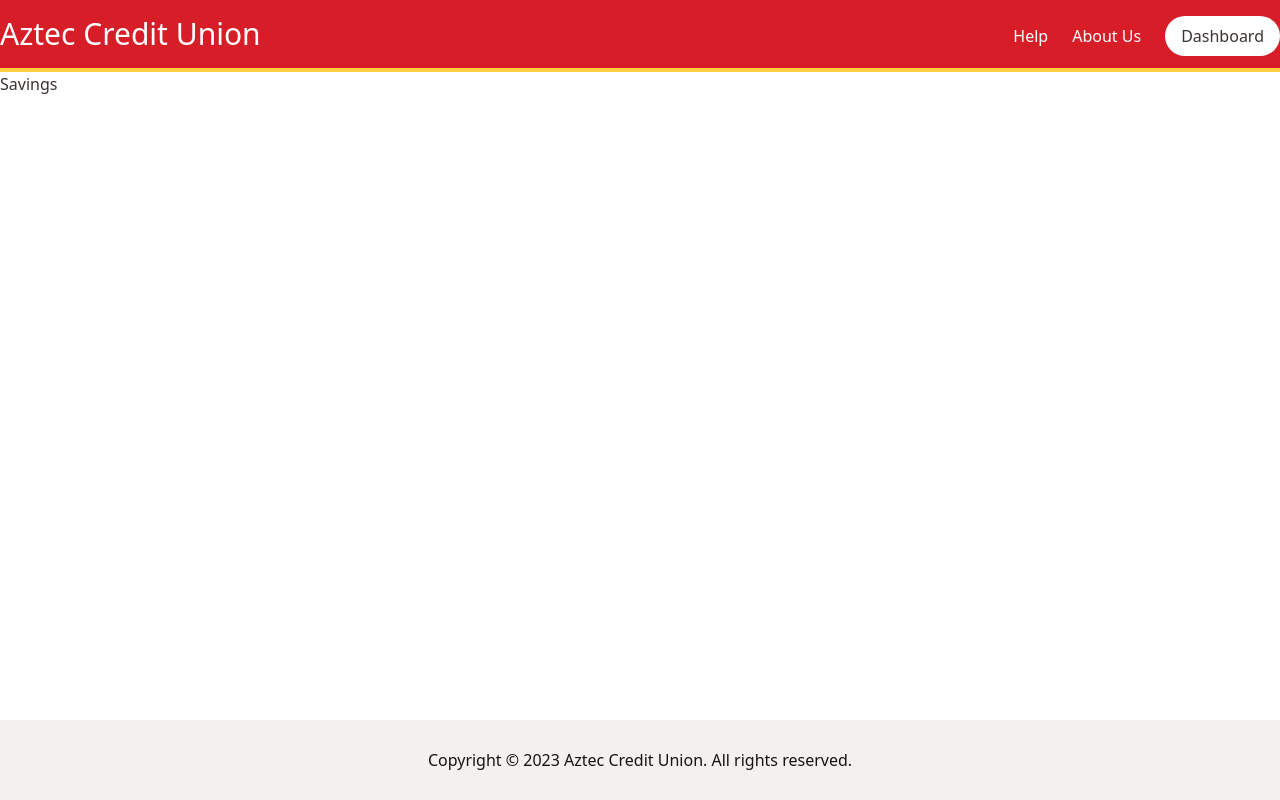
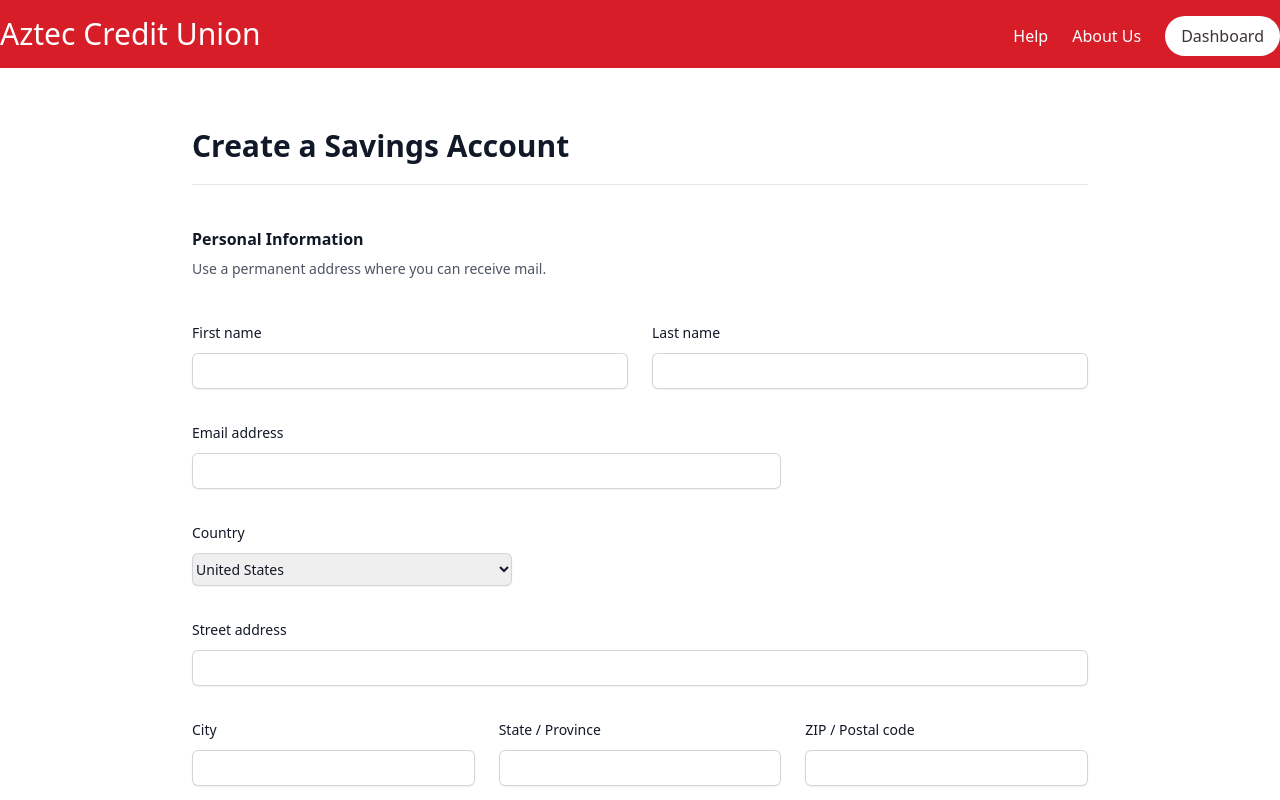
Before and after one commit to junioryono/Bank-Website, a React (Vite) app: page /create/savings in a window 1280 px wide. Shown: the top 800 px of the page. Built offline with nearby package versions, Linux system fonts and the light colour scheme.

Commit message:
Added the create page component for checkings and savings. Closes #31.

```diff
--- a/src/pages/apply/index.jsx
+++ b/src/pages/apply/index.jsx
@@ -10,7 +10,7 @@
 
    useEffect(() => {
       if (user === null) {
-         navigate("/apply?redirect=/loan-application");
+         navigate("/login?redirect=/apply/" + type === "Credit Card" ? "credit-card" : "loan");
       }
    }, [user]);
 
@@ -270,7 +270,6 @@
                   </fieldset>
                </div>
             </div>
-         </div>
 
             <div className="mt-6 flex items-center justify-end gap-x-6 pb-7">
                <button type="button" className="text-sm font-semibold leading-6 text-gray-900">
@@ -283,6 +282,7 @@
                   Save
                </button>
             </div>
+         </div>
       </form>
    );
 }
--- a/src/pages/create/checkings.jsx
+++ /dev/null
@@ -1,3 +0,0 @@
-export default function Checkings() {
-   return <div>Checkings</div>;
-}
--- /dev/null
+++ b/src/pages/create/index.jsx
@@ -0,0 +1,172 @@
+import { useEffect } from "react";
+import { useNavigate } from "react-router-dom";
+import { useAuth } from "context/auth";
+import { Link } from "react-router-dom";
+
+// Type would either be "Checkings" or "Savings"
+export default function Create({ type }) {
+   const user = useAuth();
+   const navigate = useNavigate();
+
+   useEffect(() => {
+      if (user === null) {
+         navigate("/login?redirect=/create/" + type === "Checkings" ? "checkings" : "savings");
+      }
+   }, [user]);
+
+   if (!user) {
+      return null;
+   }
+
+   return (
+      <form>
+         <div className="container max-w-4xl my-10">
+            <div className="border-b border-gray-900/10">
+               <h1 className="text-3xl font-semibold leading-7 py-6 text-gray-900">Create a {type} Account</h1>
+            </div>
+
+            <div className="border-b border-gray-900/10 pb-12 pt-10">
+               <h2 className="text-base font-semibold leading-7 text-gray-900">Personal Information</h2>
+               <p className="mt-1 text-sm leading-6 text-gray-600">Use a permanent address where you can receive mail.</p>
+
+               <div className="mt-10 grid grid-cols-1 gap-x-6 gap-y-8 sm:grid-cols-6">
+                  <div className="sm:col-span-3">
+                     <label htmlFor="first-name" className="block text-sm font-medium leading-6 text-gray-900">
+                        First name
+                     </label>
+                     <div className="mt-2">
+                        <input
+                           type="text"
+                           name="first-name"
+                           id="first-name"
+                           autoComplete="given-name"
+                           className="block w-full rounded-md border-0 py-1.5 text-gray-900 shadow-sm ring-1 ring-inset ring-gray-300 placeholder:text-gray-400 focus:ring-2 focus:ring-inset sm:text-sm sm:leading-6"
+                        />
+                     </div>
+                  </div>
+
+                  <div className="sm:col-span-3">
+                     <label htmlFor="last-name" className="block text-sm font-medium leading-6 text-gray-900">
+                        Last name
+                     </label>
+                     <div className="mt-2">
+                        <input
+                           type="text"
+                           name="last-name"
+                           id="last-name"
+                           autoComplete="family-name"
+                           className="block w-full rounded-md border-0 py-1.5 text-gray-900 shadow-sm ring-1 ring-inset ring-gray-300 placeholder:text-gray-400 focus:ring-2 focus:ring-inset sm:text-sm sm:leading-6"
+                        />
+                     </div>
+                  </div>
+
+                  <div className="sm:col-span-4">
+                     <label htmlFor="email" className="block text-sm font-medium leading-6 text-gray-900">
+                        Email address
+                     </label>
+                     <div className="mt-2">
+                        <input
+                           id="email"
+                           name="email"
+                           type="email"
+                           autoComplete="email"
+                           className="block w-full rounded-md border-0 py-1.5 text-gray-900 shadow-sm ring-1 ring-inset ring-gray-300 placeholder:text-gray-400 focus:ring-2 focus:ring-inset sm:text-sm sm:leading-6"
+                        />
+                     </div>
+                  </div>
+
+                  <div className="sm:col-span-3">
+                     <label htmlFor="country" className="block text-sm font-medium leading-6 text-gray-900">
+                        Country
+                     </label>
+                     <div className="mt-2">
+                        <select
+                           id="country"
+                           name="country"
+                           autoComplete="country-name"
+                           className="block w-full rounded-md border-0 py-1.5 text-gray-900 shadow-sm ring-1 ring-inset ring-gray-300 focus:ring-2 focus:ring-inset sm:max-w-xs sm:text-sm sm:leading-6"
+                        >
+                           <option>United States</option>
+                           <option>Canada</option>
+                           <option>Mexico</option>
+                        </select>
+                     </div>
+                  </div>
+
+                  <div className="col-span-full">
+                     <label htmlFor="street-address" className="block text-sm font-medium leading-6 text-gray-900">
+                        Street address
+                     </label>
+                     <div className="mt-2">
+                        <input
+                           type="text"
+                           name="street-address"
+                           id="street-address"
+                           autoComplete="street-address"
+                           className="block w-full rounded-md border-0 py-1.5 text-gray-900 shadow-sm ring-1 ring-inset ring-gray-300 placeholder:text-gray-400 focus:ring-2 focus:ring-inset sm:text-sm sm:leading-6"
+                        />
+                     </div>
+                  </div>
+
+                  <div className="sm:col-span-2 sm:col-start-1">
+                     <label htmlFor="city" className="block text-sm font-medium leading-6 text-gray-900">
+                        City
+                     </label>
+                     <div className="mt-2">
+                        <input
+                           type="text"
+                           name="city"
+                           id="city"
+                           autoComplete="address-level2"
+                           className="block w-full rounded-md border-0 py-1.5 text-gray-900 shadow-sm ring-1 ring-inset ring-gray-300 placeholder:text-gray-400 focus:ring-2 focus:ring-inset sm:text-sm sm:leading-6"
+                        />
+                     </div>
+                  </div>
+
+                  <div className="sm:col-span-2">
+                     <label htmlFor="region" className="block text-sm font-medium leading-6 text-gray-900">
+                        State / Province
+                     </label>
+                     <div className="mt-2">
+                        <input
+                           type="text"
+                           name="region"
+                           id="region"
+                           autoComplete="address-level1"
+                           className="block w-full rounded-md border-0 py-1.5 text-gray-900 shadow-sm ring-1 ring-inset ring-gray-300 placeholder:text-gray-400 focus:ring-2 focus:ring-inset sm:text-sm sm:leading-6"
+                        />
+                     </div>
+                  </div>
+
+                  <div className="sm:col-span-2">
+                     <label htmlFor="postal-code" className="block text-sm font-medium leading-6 text-gray-900">
+                        ZIP / Postal code
+                     </label>
+                     <div className="mt-2">
+                        <input
+                           type="text"
+                           name="postal-code"
+                           id="postal-code"
+                           autoComplete="postal-code"
+                           className="block w-full rounded-md border-0 py-1.5 text-gray-900 shadow-sm ring-1 ring-inset ring-gray-300 placeholder:text-gray-400 focus:ring-2 focus:ring-inset sm:text-sm sm:leading-6"
+                        />
+                     </div>
+                  </div>
+               </div>
+            </div>
+
+            <div className="mt-6 flex items-center justify-end gap-x-6 pb-7">
+               <button type="button" className="text-sm font-semibold leading-6 text-gray-900">
+                  Cancel
+               </button>
+               <button
+                  type="submit"
+                  className="rounded-md bg-[#D71E28] px-3 py-2 text-sm font-semibold text-white shadow-sm hover:bg-red-500 focus-visible:outline focus-visible:outline-2 focus-visible:outline-offset-2 focus-visible:outline-indigo-600"
+               >
+                  Save
+               </button>
+            </div>
+         </div>
+      </form>
+   );
+}
--- a/src/pages/create/savings.jsx
+++ /dev/null
@@ -1,3 +0,0 @@
-export default function Savings() {
-   return <div>Savings</div>;
-}
--- a/src/pages/dashboard/index.jsx
+++ b/src/pages/dashboard/index.jsx
@@ -15,7 +15,7 @@
    }, [user]);
 
    const checkingsAndSavingsAccounts = useMemo(() => {
-      if (user === null) {
+      if (!user) {
          return [];
       }
 
@@ -25,7 +25,7 @@
    }, [user]);
 
    const creditCardAndLoanAccounts = useMemo(() => {
-      if (user === null) {
+      if (!user) {
          return [];
       }
 
```
Also changed, not shown: src/App.jsx (+3 -4 lines). Lines whose indentation alone changed are shown as unchanged.
